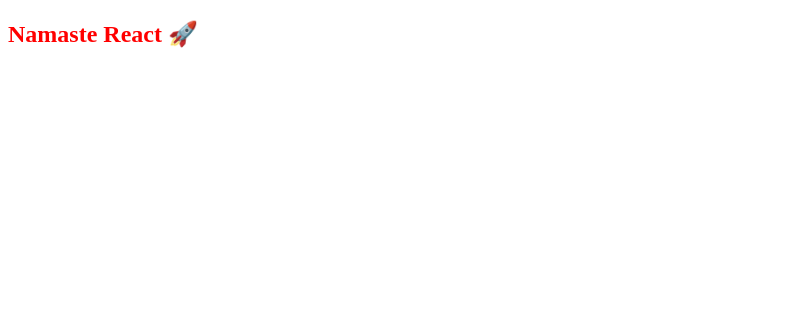
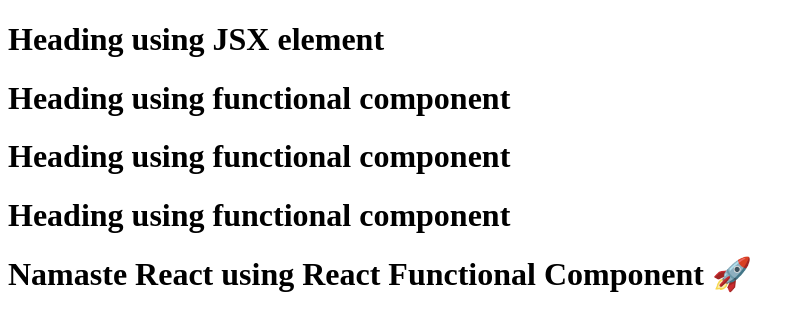
Before and after one commit to ChintanRP11/EasyBite, a React (Vite) app: page / in a window 1280 px wide. Shown: the top 332 px of the page, without its empty margins (0-805 px from the left). Built offline with nearby package versions, Linux system fonts and the light colour scheme.

Commit message:
elements, components and their compositions

```diff
--- a/App.js
+++ b/App.js
@@ -1,23 +1,35 @@
 import React from "react";
 import ReactDOM from "react-dom/client";
 
-const heading = React.createElement(
-  "h2",
-  { id: "heading" },
-  "Namaste React 🚀"
-);
-console.log(heading);
-
-// JSX - HTML like syntax
-// JSX => (Babel) React.createElement => React Element - JS object => HTML element
-
-const jsxHeading = (
+// jsx element
+const title = (
   <div>
-    <h1 className="heading">Namaste React using JSX 🚀</h1>
+    <h1 className="head" tabIndex={5}>
+      Heading using JSX element
+    </h1>
   </div>
 );
-console.log(jsxHeading);
+
+// same as above but created using functional component
+const TitleComponent = () => (
+  <h1 className="head" tabIndex={5}>
+    Heading using functional component
+  </h1>
+);
+
+// react functional component
+const HeadingComponent = () => (
+  <div id="container">
+    {title}
+    {TitleComponent()}
+    <TitleComponent />
+    <TitleComponent></TitleComponent>
+    <h1 className="heading">
+      Namaste React using React Functional Component 🚀
+    </h1>
+  </div>
+);
 
 const root = ReactDOM.createRoot(document.getElementById("root"));
 
-root.render(heading);
+root.render(<HeadingComponent />);
```
